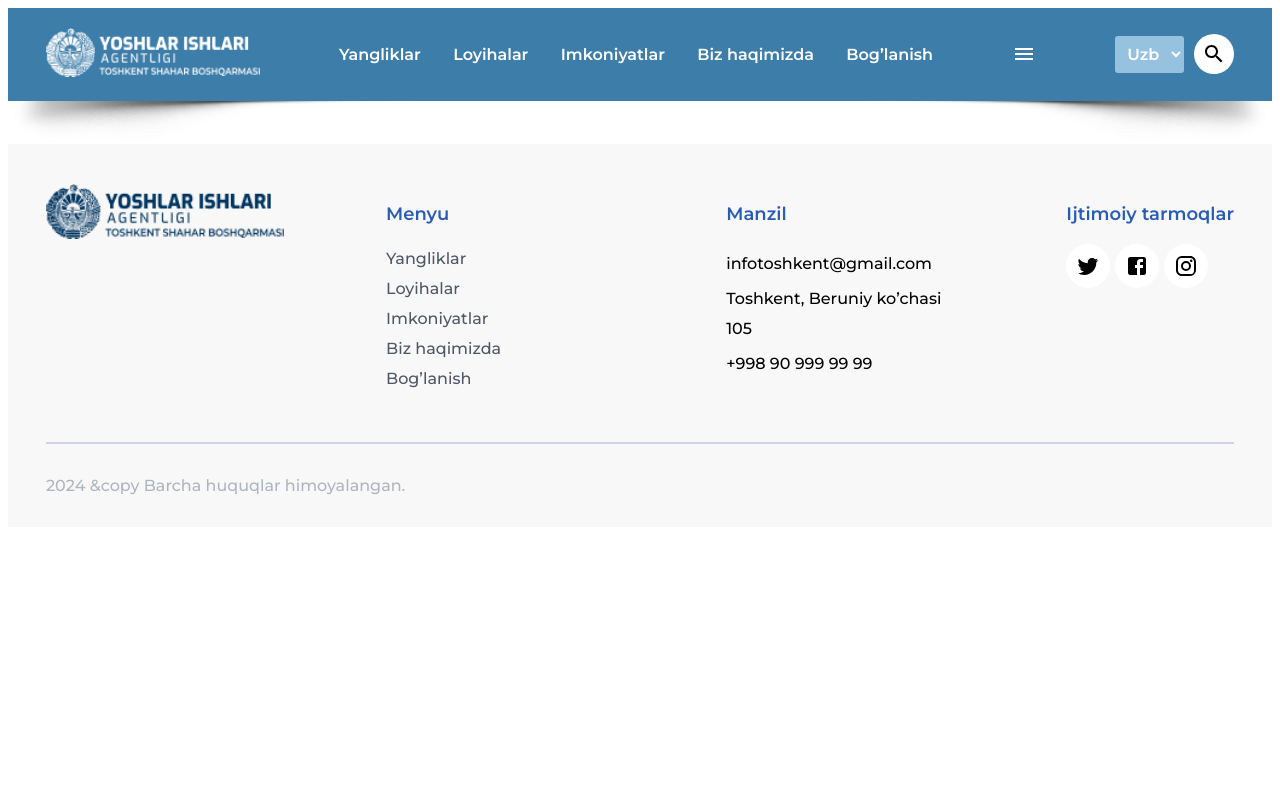
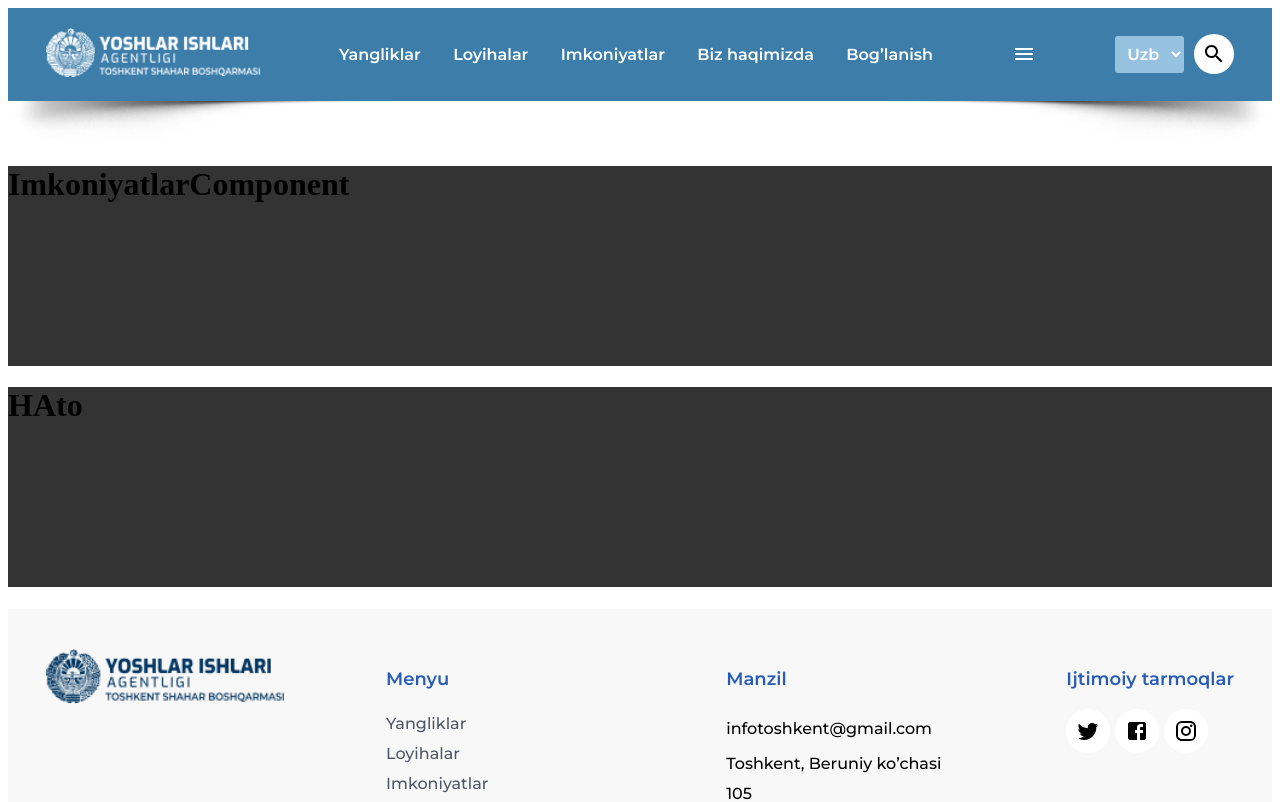
Before and after one commit to qulmuhammedov0707/yoshlar-agentligi-client, a React (Create React App) app: page /imkoniyatlar in a window 1280 px wide. Shown: the top 802 px of the page. Built offline with nearby package versions, Linux system fonts and the light colour scheme.

Commit message:
Add new changes

```diff
--- a/src/App.js
+++ b/src/App.js
@@ -1,10 +1,14 @@
 import './App.css';
 import Layout from './layout';
+import AsosiySahifaPage from './pages/asosiy_sahifa';
+import RouterComponent from './routes';
 
 function App() {
   return (
     <Layout>
-
+      <RouterComponent>
+        <AsosiySahifaPage />
+      </RouterComponent>
     </Layout>
   );
 }
--- a/src/components/imkoniyatlar/style.module.css
+++ b/src/components/imkoniyatlar/style.module.css
@@ -0,0 +1,4 @@
+h1{
+   height: 200px;
+   background-color: #333;
+}
--- a/src/pages/imkoniyatlar/index.jsx
+++ b/src/pages/imkoniyatlar/index.jsx
@@ -1,10 +1,11 @@
 import React from "react";
-import ImkoniyatlarComponent from "../../components/imkoniyatlar/index"
+import ImkoniyatlarComponent from "../../components/imkoniyatlar";
 
 function ImkoniyatlarPage(){
    return(
       <>
          <ImkoniyatlarComponent/>
+         <h1>HAto</h1>
       </>
    )
 }
```
